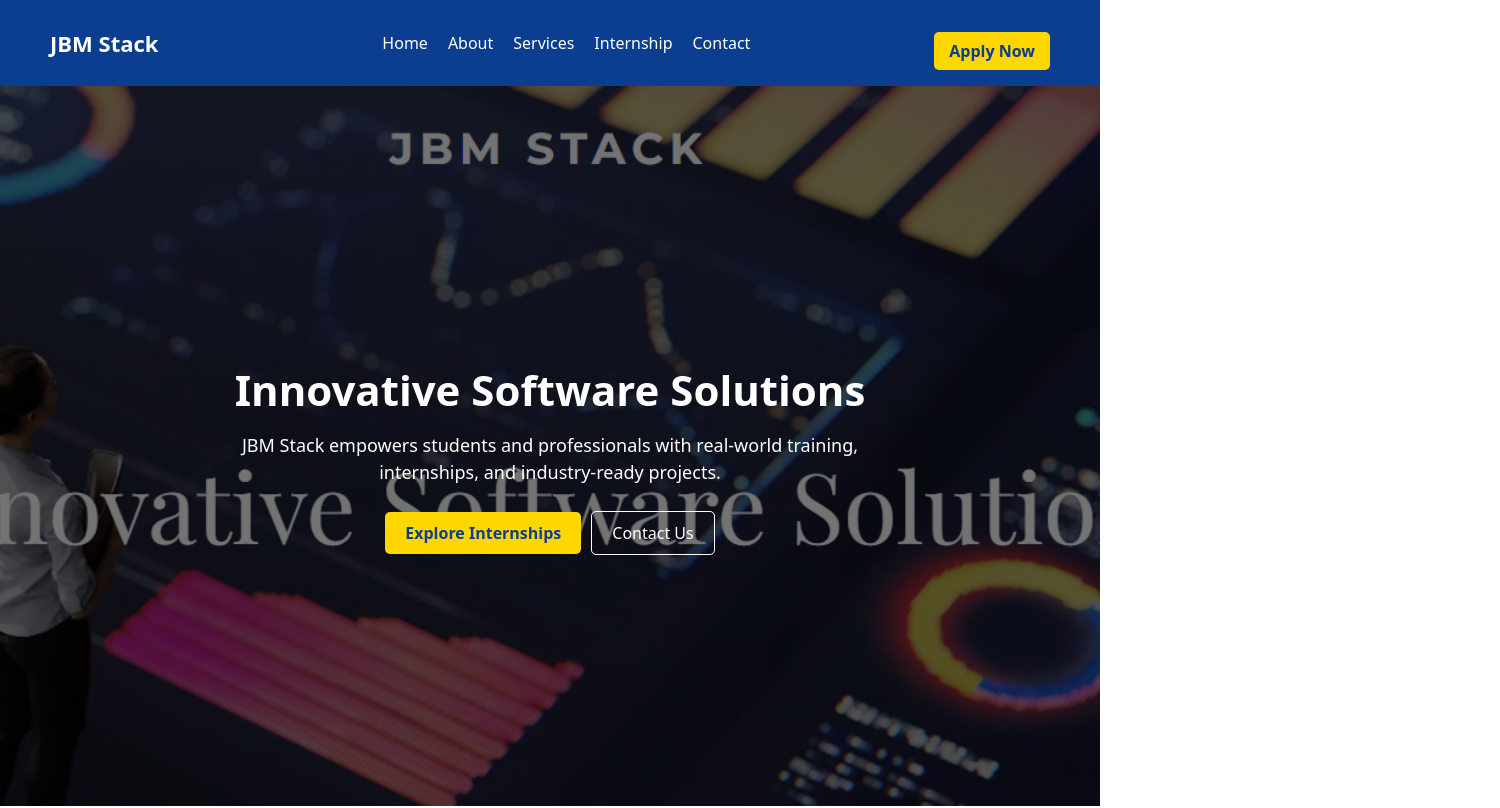
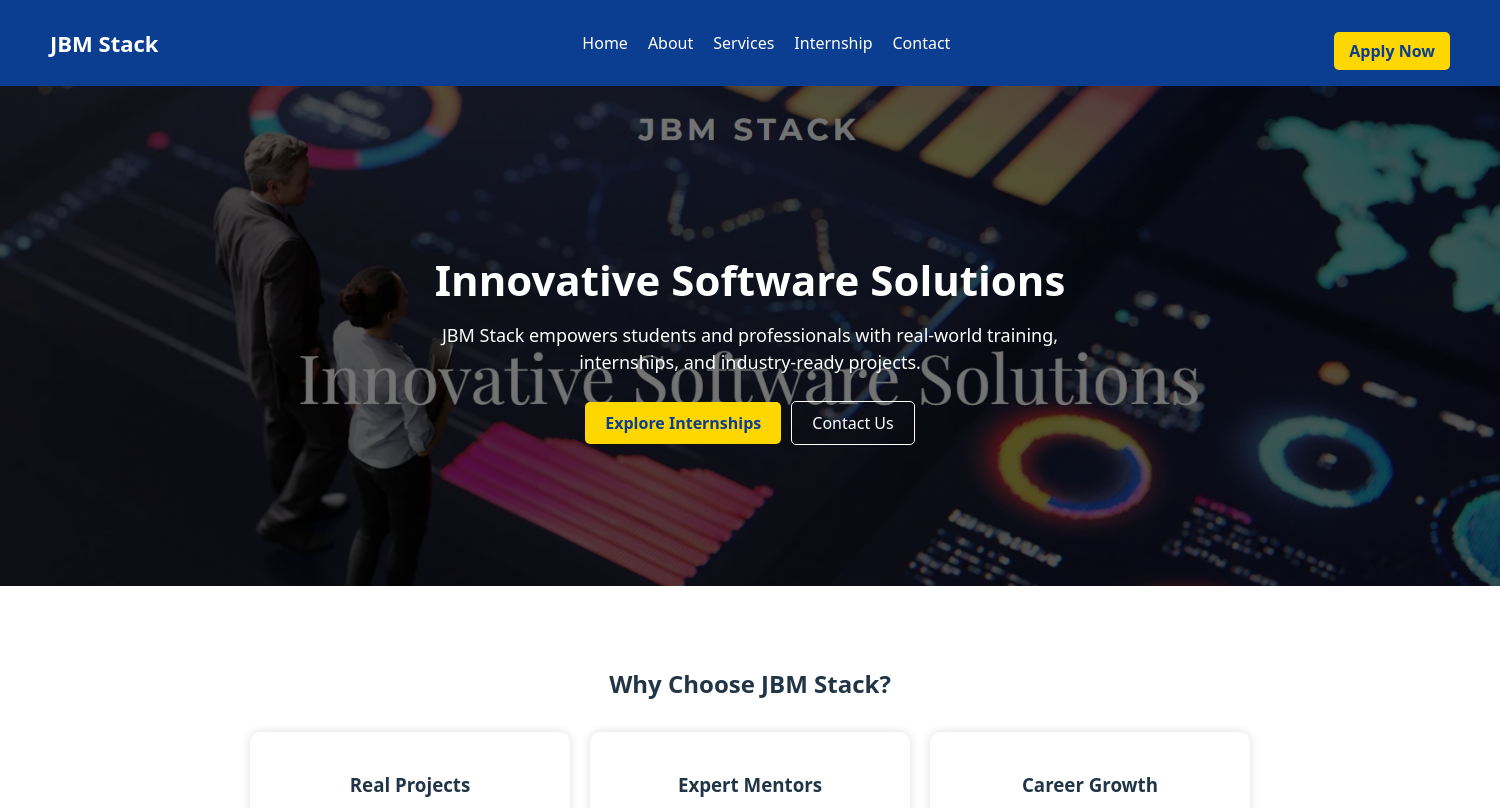
Before and after one commit to GauravRohitStack/jbm-stack-website, a React (Vite) app: page / in a window 1280 px wide. Shown: the top 808 px of the page, 1500 px wide, since content can reach past the window. Built offline with nearby package versions, Linux system fonts and the light colour scheme.

Commit message:
Updated homepage links

```diff
--- a/src/pages/About.css
+++ b/src/pages/About.css
@@ -1,4 +1,5 @@
 .about {
+  width: 1510px;
   text-align: center;
 }
 
--- a/src/pages/Contact.css
+++ b/src/pages/Contact.css
@@ -1,4 +1,5 @@
 .contact {
+  width: 1510px;
   text-align: center;
 }
 
--- a/src/pages/Home.css
+++ b/src/pages/Home.css
@@ -1,6 +1,8 @@
 /* HERO SECTION */
+
 .hero {
-  height: 90vh;
+  height:500px;
+  width: 1500px;
   background-size: cover;
   background-position: center;
   background-repeat: no-repeat;
--- a/src/pages/Home.jsx
+++ b/src/pages/Home.jsx
@@ -1,5 +1,6 @@
 import "./Home.css";
 import heroBg from "../assets/images/hero-bg.png";
+import { Link } from "react-router-dom";
 
 const Home = () => {
   return (
@@ -16,8 +17,18 @@
             </p>
 
             <div className="hero-buttons">
+
+              {/* <button className="primary-btn">Explore Internships</button> */}
+              <Link to="/internship">
               <button className="primary-btn">Explore Internships</button>
-              <button className="secondary-btn">Contact Us</button>
+              </Link>
+
+              {/* <button className="secondary-btn">Contact Us</button> */}
+
+            <Link to="/contact">
+            <button className="secondary-btn">Contact Us</button>
+            </Link>
+
             </div>
           </div>
         </div>
```
